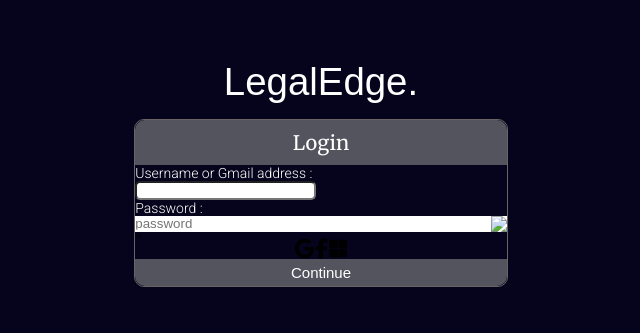
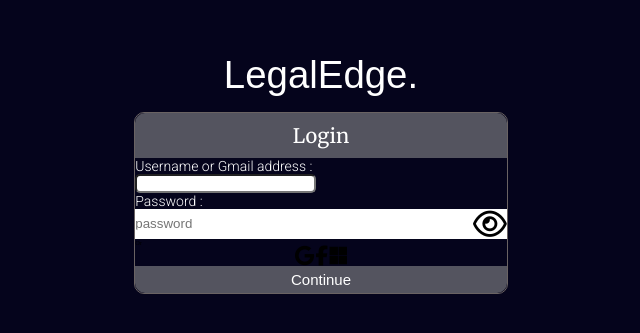
Before and after one commit to ourcodelab2/prince-, a plain HTML site: page login page/login.html in a window 1280 px wide. Shown: the part 227-560 px from the top of the page, without its empty margins (319-959 px from the left). Drawn offline with Linux system fonts and the light colour scheme; a web font is replaced by a local one.

Commit message:
Update login.html

```diff
--- a/login page/login.html
+++ b/login page/login.html
@@ -23,9 +23,9 @@
                 <label for="username">Username or Gmail address : </label>
                 <input id="username" type="text">
                 <label for="password">Password : </label>
-                <div class="pass-input">
+                <div class="pass-input" style="font-size: 3rem;">
                     <input type="password" placeholder="password" id="password">
-                    <img src="closed eye.png" id="eyeicon">
+                    <i class="fa-regular fa-eye" id="eyeicon"></i>
                 </div>
             </div>
             <span>Or</span>
```
